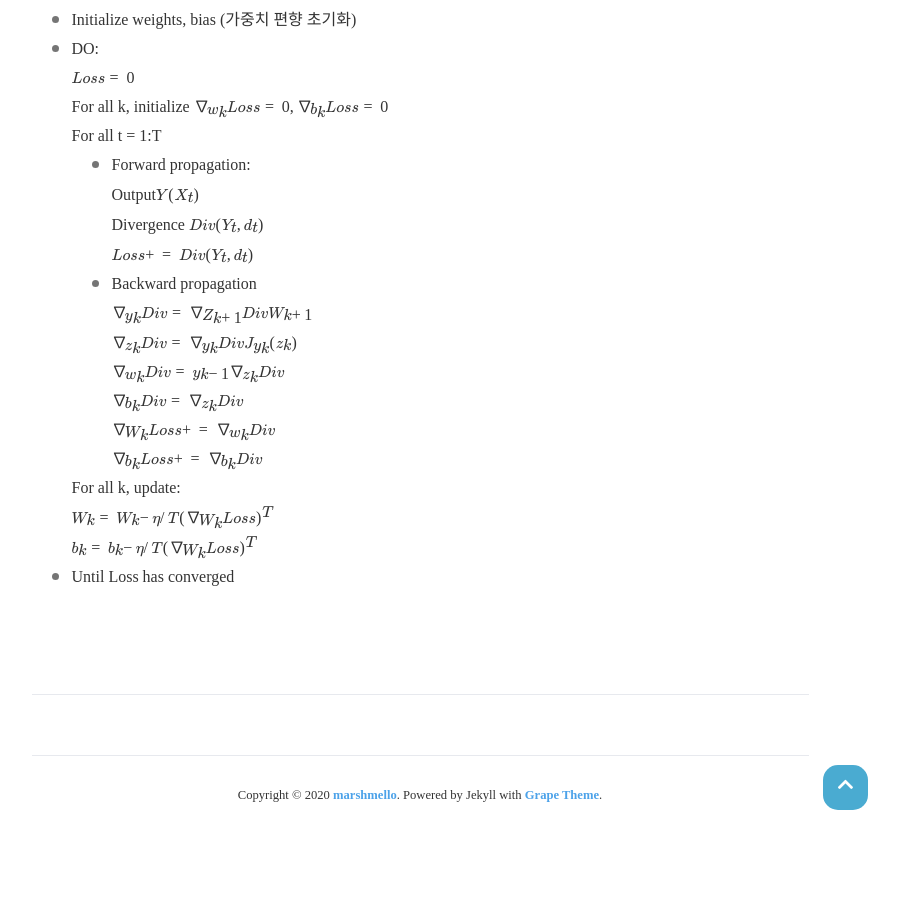
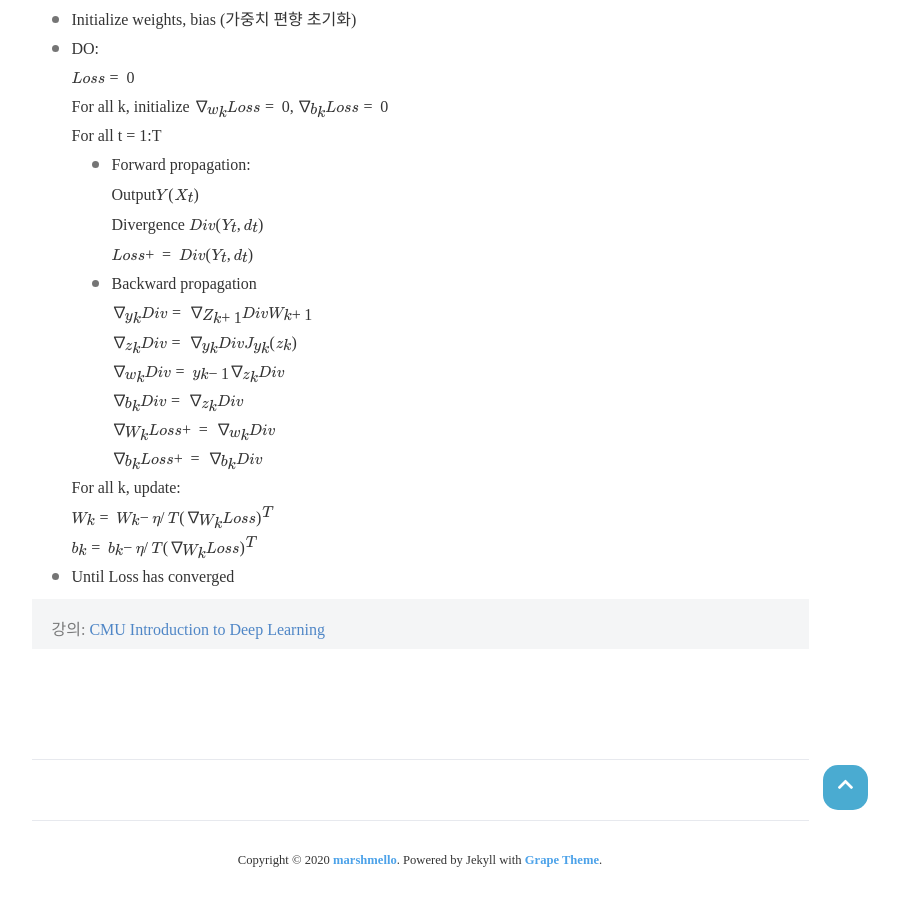
Before and after one commit to Marshmellowon/marshmellowon.github.io, a Jekyll site: the page built from _posts/2021-01-09-TAVE_Research4.md, in a window 1280 px wide and 900 px high, scrolled down 5716 px. Shown: the whole window, without its empty margins (220-1119 px from the left). Built offline with Jekyll 4.4.1, drawn with Linux system fonts in a browser that asks for light colours; nearby versions of some CDN libraries; some web fonts are replaced; formulas are drawn with MathJax 3; comment, search, counter and statistics services are not loaded; before the commit the page ends 6551 px from its top, so only the background shows below that.

Commit message:
amend post

```diff
--- a/_posts/2021-01-09-TAVE_Research4.md
+++ b/_posts/2021-01-09-TAVE_Research4.md
@@ -269,3 +269,5 @@ Y = {f}\_N(W_N{f}\_{N-1}(...f_2(W_2f_1(W_1x+b_1)+b_2)...+b_N)
   $b_k = b_k {-{\eta / T}(\nabla_{W_k}Loss)^T}$
 
 - Until Loss has converged
+
+> <sub>강의: [CMU Introduction to Deep Learning](https://deeplearning.cs.cmu.edu/F20/index.html)</sub>
```
